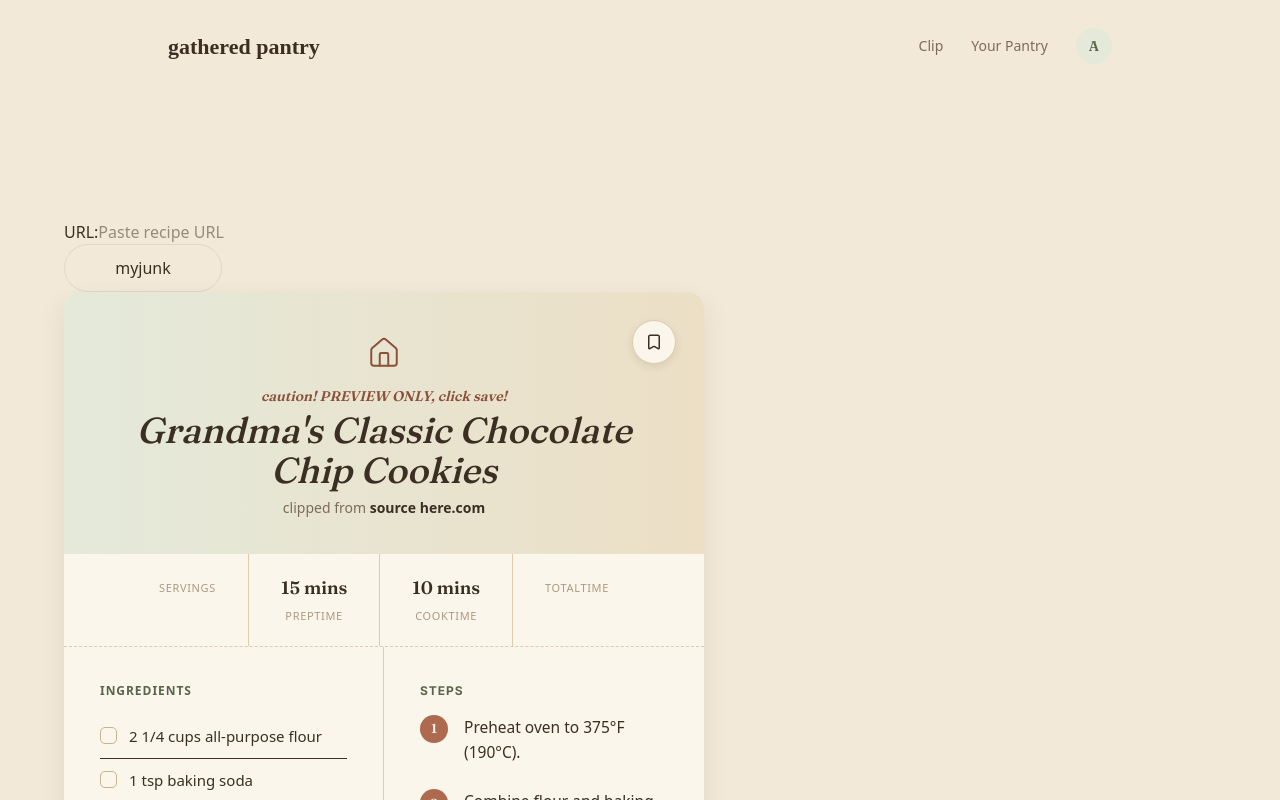
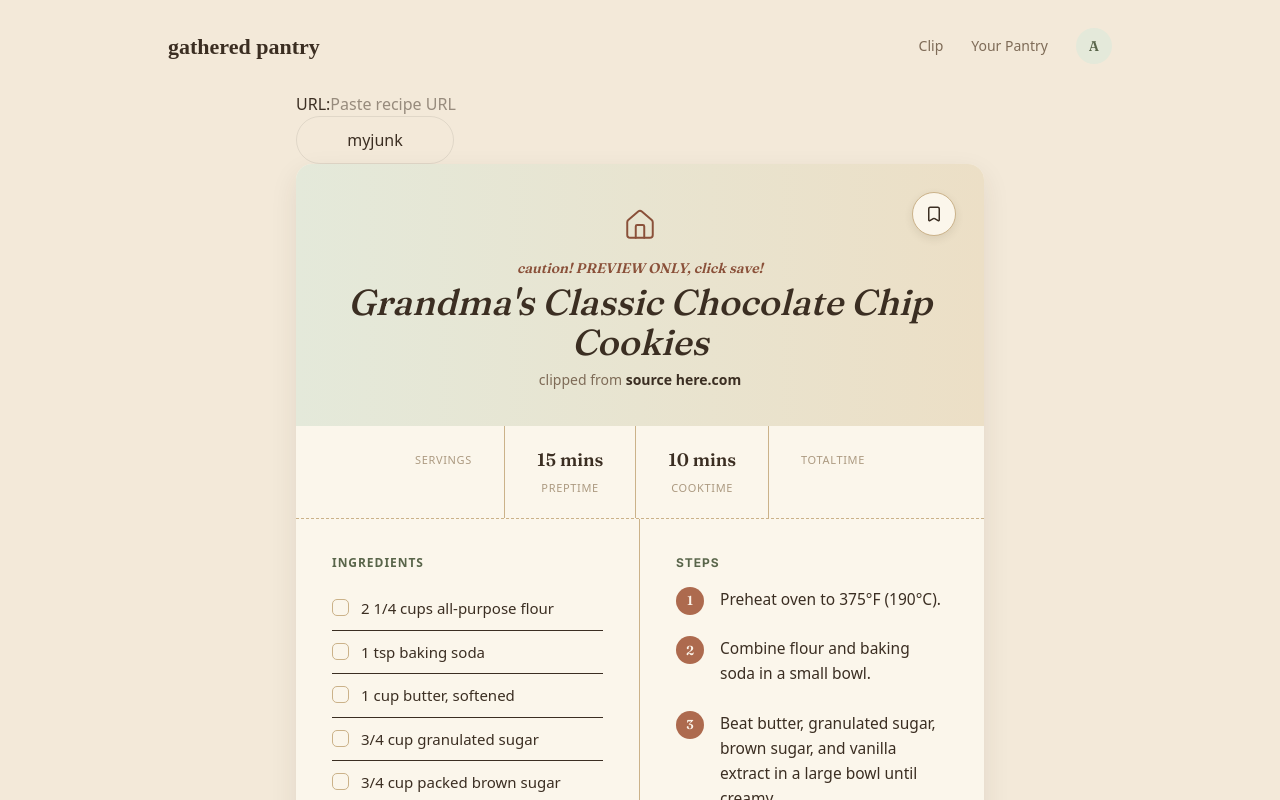
Before and after one commit to vngelynn/recipe-ripper, a Next.js app: page / in a window 1280 px wide. Shown: the top 800 px of the page. Built offline with nearby package versions, Linux system fonts and the light colour scheme.

Commit message:
center page

```diff
--- a/src/app/globals.css
+++ b/src/app/globals.css
@@ -18,6 +18,7 @@
   --color-terra-deep: #8A5039;
   --color-terra-pale: #F1DED2;
   --color-line: #DECBA9;
+  --color-line: #CBB289;
   --font-sans-serif: "Inter", sans-serif;
   --font-serif: "Lora", serif;
   --font-fraunces: "Fraunces", serif;
--- a/src/app/page.tsx
+++ b/src/app/page.tsx
@@ -33,13 +33,12 @@ export default function Home() {
   return (
     <div className='min-h-screen w-full bg-cream text-ink serif'>
       <Navbar />
-
-      <main className='flex flex-1 w-full max-w-3xl flex-col items-center justify-between py-32 px-16 sm:items-start'>
+      <div className='max-w-3xl mx-auto px-10 pb-24'>
         <UrlForm onUrlSubmit={handleCheckRecipe} isDisabled={isWorking} />
         {/* TODO: show loading crean if isWorking */}
         {/* TODO: handle display for errors */}
         {recipe && <RecipePreview recipe={recipe} />}
-      </main>
+      </div>
     </div>
   )
 }
```
